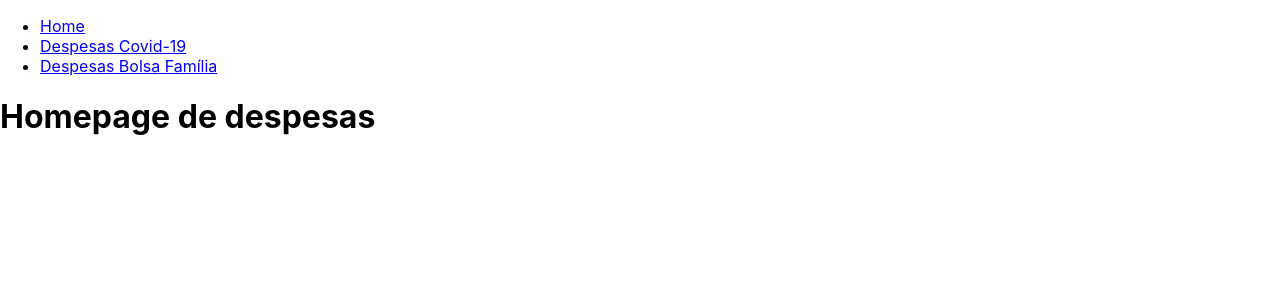
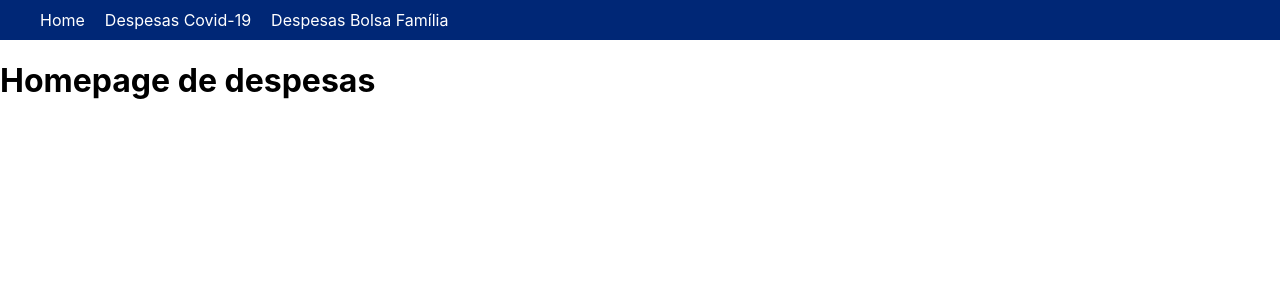
Before and after one commit to Danielmtt/despesas-covid-19, a React (Create React App) app in the folder despesas-covid-19/: page /covid-19/0/0 in a window 1280 px wide. Shown: the top 300 px of the page. Built offline with nearby package versions, Linux system fonts and the light colour scheme.

Commit message:
estilização do componente de menu

```diff
--- /dev/null
+++ b/despesas-covid-19/src/atoms/ItemMenuSuperior.tsx
@@ -0,0 +1,21 @@
+import * as React from 'react';
+import {
+  NavLink,
+} from 'react-router-dom';
+import styled from 'styled-components';
+import { ItemMenu } from '../settings/ItemMenu';
+
+const ItemMenuSuperior  = (props: ItemMenu) => {
+
+  const Item = styled.span`
+    color: #fff;
+  `;
+
+  return(
+    <Item>
+      <NavLink className="item-menu" activeClassName="activeRoute" to={props.caminho} exact={props.exact ?? false}>{props.texto}</NavLink>
+    </Item>
+  )
+}
+
+export default ItemMenuSuperior;
--- /dev/null
+++ b/despesas-covid-19/src/molecules/LinhaItemMenu.tsx
@@ -0,0 +1,20 @@
+import * as React from 'react';
+import styled from 'styled-components';
+import ItemMenuSuperior from '../atoms/ItemMenuSuperior';
+import { ItemMenu } from '../settings/ItemMenu';
+
+const LinhaItemMenu = (props: ItemMenu) => {
+
+  const LinhaItem = styled.li`
+    margin-right: 20px;
+    padding: 10px 0;
+  `
+
+  return (
+    <LinhaItem>
+      <ItemMenuSuperior caminho={props.caminho} texto={props.texto} exact={props.exact}/>
+    </LinhaItem>
+  )
+}
+
+export default LinhaItemMenu;
--- /dev/null
+++ b/despesas-covid-19/src/organisms/MenuSuperior.tsx
@@ -0,0 +1,30 @@
+import * as React from 'react';
+import styled from 'styled-components';
+import LinhaItemMenu from '../molecules/LinhaItemMenu';
+
+const MenuSuperior = () => {
+
+  const Menu = styled.nav`
+    background-color: #002776;
+    width: 100%;
+  `
+
+  const Lista = styled.ul`
+    margin: 0;
+    list-style-type: none;
+    display: flex;
+    flex-direction: row;
+  `
+
+  return (
+    <Menu>
+      <Lista>
+        <LinhaItemMenu texto="Home" caminho="/" exact={true} />
+        <LinhaItemMenu texto="Despesas Covid-19" caminho="/despesas/covid-19"/>
+        <LinhaItemMenu texto="Despesas Bolsa Família" caminho="/despesas/bolsa-familia"/>
+      </Lista>
+    </Menu>
+  )
+}
+
+export default MenuSuperior
--- a/despesas-covid-19/src/pages/App.css
+++ b/despesas-covid-19/src/pages/App.css
@@ -1,38 +1,9 @@
-.App {
-  text-align: center;
+.item-menu{
+  color: #fff;
+  text-decoration: none;
 }
 
-.App-logo {
-  height: 40vmin;
-  pointer-events: none;
+.item-menu:hover, .activeRoute{
+  text-decoration: underline;
+  text-underline-position: under;
 }
-
-@media (prefers-reduced-motion: no-preference) {
-  .App-logo {
-    animation: App-logo-spin infinite 20s linear;
-  }
-}
-
-.App-header {
-  background-color: #282c34;
-  min-height: 100vh;
-  display: flex;
-  flex-direction: column;
-  align-items: center;
-  justify-content: center;
-  font-size: calc(10px + 2vmin);
-  color: white;
-}
-
-.App-link {
-  color: #61dafb;
-}
-
-@keyframes App-logo-spin {
-  from {
-    transform: rotate(0deg);
-  }
-  to {
-    transform: rotate(360deg);
-  }
-}
--- a/despesas-covid-19/src/pages/App.js
+++ b/despesas-covid-19/src/pages/App.js
@@ -1,34 +1,14 @@
 import './App.css';
-import {
-  BrowserRouter as Router,
-  Switch,
-  Route,
-  NavLink,
-} from 'react-router-dom';
+import { BrowserRouter as Router, Switch, Route } from 'react-router-dom';
 import DespesasCovidPage from './DespesasCovidPage';
 import DespesasBolsaFamiliaPage from './DespesasBolsaFamiliaPage';
 import React from 'react';
+import Menu from '../templates/Menu';
 
 function App() {
   return (
     <Router>
-      <nav>
-        <ul>
-          <li>
-            <NavLink to="/" exact>
-              Home
-            </NavLink>
-          </li>
-          <li>
-            <NavLink to="/despesas/covid-19">Despesas Covid-19</NavLink>
-          </li>
-          <li>
-            <NavLink to="/despesas/bolsa-familia">
-              Despesas Bolsa Família
-            </NavLink>
-          </li>
-        </ul>
-      </nav>
+      <Menu />
 
       <header>
         <Switch>
--- /dev/null
+++ b/despesas-covid-19/src/settings/ItemMenu.ts
@@ -0,0 +1,5 @@
+export interface ItemMenu {
+  caminho: string;
+  texto: string;
+  exact?: boolean;
+}
--- a/despesas-covid-19/src/templates/Despesas-covid.tsx
+++ b/despesas-covid-19/src/templates/Despesas-covid.tsx
@@ -9,7 +9,6 @@ import BoxMensagemBoasVindas from '../organisms/BoxMensagemBoasVindas';
 
 const LoaderCSS = styled.div`
   top: 0;
-  posision: absolute;
 `;
 
 const DespesasCovidDiv = styled.div`
--- /dev/null
+++ b/despesas-covid-19/src/templates/Menu.tsx
@@ -0,0 +1,10 @@
+import * as React from 'react';
+import MenuSuperior from '../organisms/MenuSuperior';
+
+const Menu = () => {
+  return (
+    <MenuSuperior></MenuSuperior>
+  )
+}
+
+export default Menu;
```
Also changed, not shown: despesas-covid-19/package.json (+9 -8 lines), 1 other file (tests, documents, lock files or other folders).
